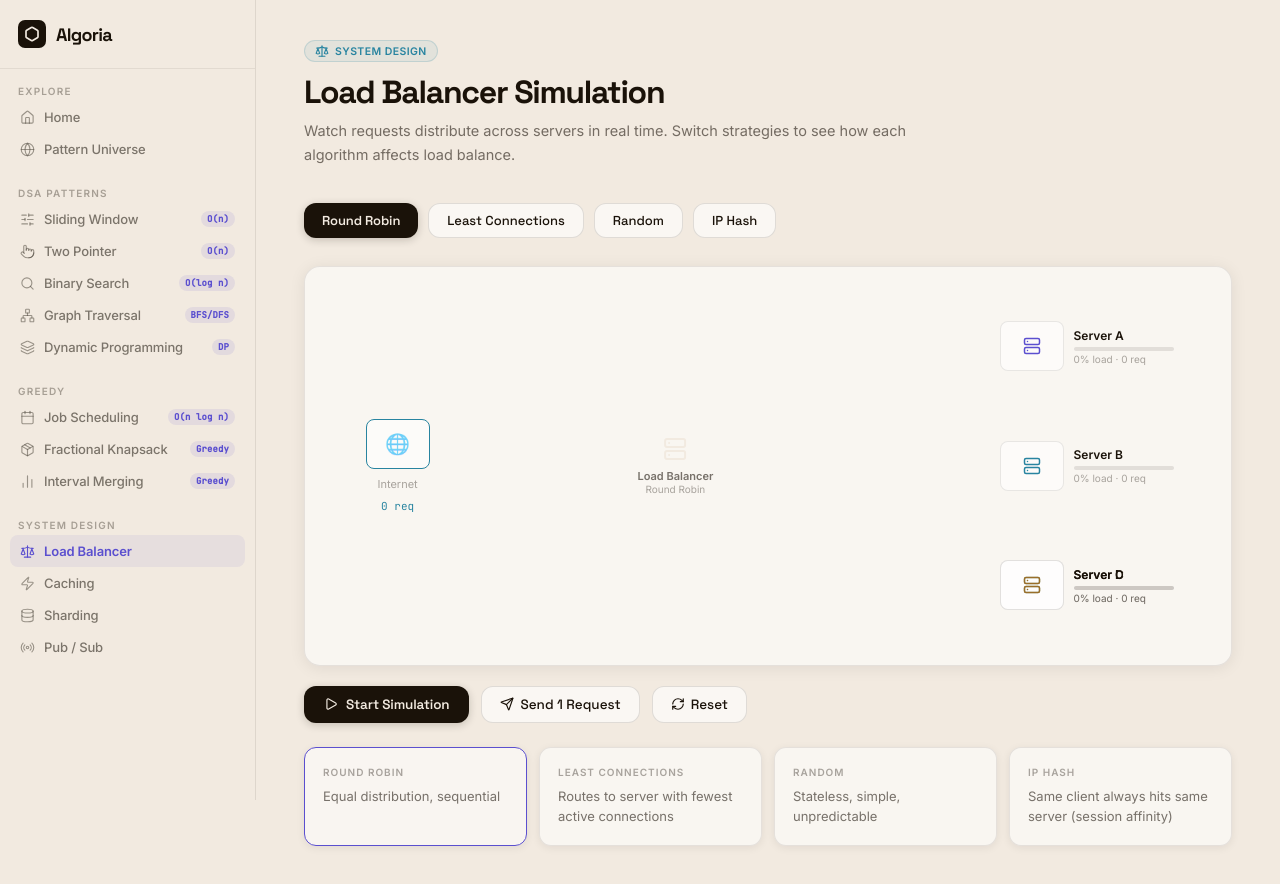
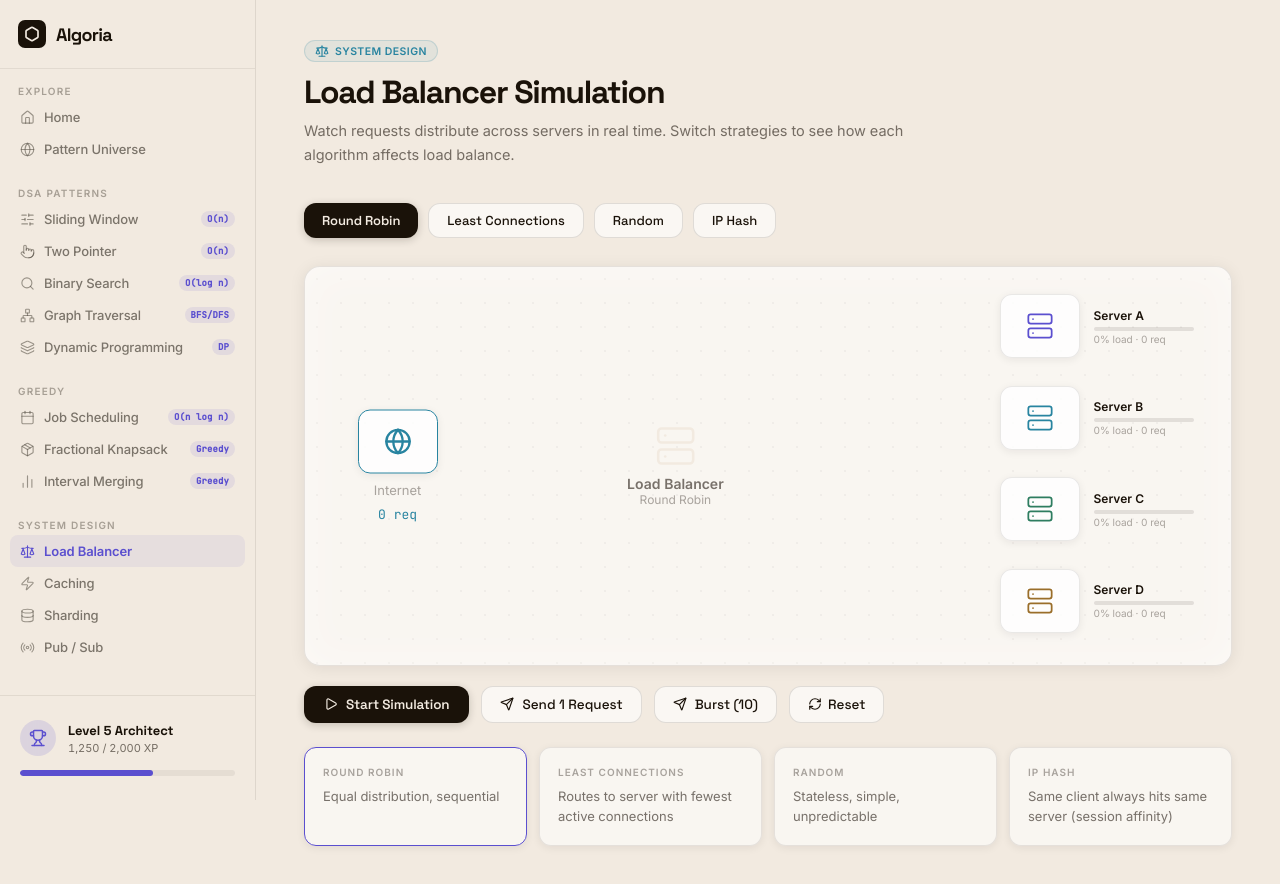
Before and after one commit to thealonemusk/Algoria, a Next.js app: page /system-design/load-balancer in a window 1280 px wide. Shown: the top 884 px of the page. Built offline with nearby package versions, Linux system fonts and the light colour scheme.

Commit message:
[fix] sys design canvas

```diff
--- a/src/app/system-design/load-balancer/page.tsx
+++ b/src/app/system-design/load-balancer/page.tsx
@@ -2,7 +2,7 @@
 
 import { useState, useEffect, useRef } from 'react';
 import { motion, AnimatePresence } from 'framer-motion';
-import { Scale, Server, Play, Pause, Send, RefreshCw } from 'lucide-react';
+import { Server, Play, Pause, Send, Scale, RefreshCw, Globe } from 'lucide-react';
 
 interface Server { id: number; name: string; load: number; requests: number; color: string; }
 interface Packet { id: number; x: number; targetX: number; y: number; serverId: number; stage: 'transit' | 'done'; }
@@ -46,8 +46,7 @@ export default function LoadBalancerPage() {
     };
 
     const sendRequest = () => {
-        setServers((prev) => {
-            const targetIdx = getTargetServer(strategy, prev);
+        const targetIdx = getTargetServer(strategy, servers);
         const newPacket: Packet = {
             id: packetIdRef.current++,
             x: 0,
@@ -56,6 +55,7 @@ export default function LoadBalancerPage() {
             serverId: targetIdx,
             stage: 'transit',
         };
+
         setPackets((p) => [...p, newPacket]);
         setTotalRequests((t) => t + 1);
 
@@ -72,9 +72,6 @@ export default function LoadBalancerPage() {
                 ));
             }, 1500);
         }, 800);
-
-            return prev;
-        });
     };
 
     useEffect(() => {
@@ -85,6 +82,18 @@ export default function LoadBalancerPage() {
         }
         return () => { if (intervalRef.current) clearInterval(intervalRef.current); };
     }, [running, strategy]);
+
+    const sendBurst = () => {
+        let count = 0;
+        const burstInterval = setInterval(() => {
+            if (count >= 10) {
+                clearInterval(burstInterval);
+                return;
+            }
+            sendRequest();
+            count++;
+        }, 80);
+    };
 
     const reset = () => {
         setRunning(false);
@@ -121,7 +130,7 @@ export default function LoadBalancerPage() {
                 {/* Packets flying */}
                 <AnimatePresence>
                     {packets.map((pk) => {
-                        const targetY = pk.serverId === 0 ? '20%' : pk.serverId === 1 ? '50%' : '80%';
+                        const targetY = `${15 + pk.serverId * 23}%`;
                         return (
                             <motion.div
                                 key={pk.id}
@@ -138,32 +147,32 @@ export default function LoadBalancerPage() {
 
                 {/* Source */}
                 <div style={{ position: 'absolute', left: '10%', top: '50%', transform: 'translate(-50%, -50%)', display: 'flex', flexDirection: 'column', alignItems: 'center', gap: 8, zIndex: 20 }}>
-                    <div className="sim-server-box" style={{ borderColor: 'var(--accent)', boxShadow: running ? '0 0 20px var(--accent-glow)' : 'none' }}>
-                        🌐
+                    <div className="sim-server-box" style={{ borderColor: 'var(--accent)', boxShadow: running ? 'border-box 0 0 0 1px var(--accent), 0 4px 12px rgba(40,132,160,0.2)' : 'var(--shadow-sm)' }}>
+                        <Globe size={28} color="var(--accent)" />
                     </div>
-                    <div style={{ fontSize: 11, color: 'var(--text-muted)' }}>Internet</div>
-                    <div style={{ fontSize: 11, fontFamily: 'JetBrains Mono', color: 'var(--accent)' }}>{totalRequests} req</div>
+                    <div style={{ fontSize: 13, color: 'var(--text-muted)' }}>Internet</div>
+                    <div style={{ fontSize: 13, fontFamily: 'JetBrains Mono', color: 'var(--accent)' }}>{totalRequests} req</div>
                 </div>
 
                 {/* LB icon */}
                 <div style={{ position: 'absolute', left: '40%', top: '50%', transform: 'translate(-50%, -50%)', display: 'flex', flexDirection: 'column', alignItems: 'center', zIndex: 20 }}>
-                    <Server size={24} color="#F2EAE0" />
-                    <div style={{ fontSize: 11, color: 'var(--text-secondary)', fontWeight: 600, marginTop: 8 }}>Load Balancer</div>
-                    <div style={{ fontSize: 10, color: 'var(--text-muted)' }}>{strategy}</div>
+                    <Server size={42} strokeWidth={1.5} color="#F2EAE0" />
+                    <div style={{ fontSize: 14, color: 'var(--text-secondary)', fontWeight: 600, marginTop: 8 }}>Load Balancer</div>
+                    <div style={{ fontSize: 12, color: 'var(--text-muted)' }}>{strategy}</div>
                 </div>
 
                 {/* Servers */}
                 {servers.map((srv, idx) => {
-                    const topPos = idx === 0 ? '20%' : idx === 1 ? '50%' : '80%';
+                    const topPos = `${15 + idx * 23}%`;
                     return (
                         <div key={srv.id} style={{ position: 'absolute', left: '75%', top: topPos, transform: 'translate(0, -50%)', zIndex: 20 }}>
                             <div className="sim-server-node">
-                                <div style={{ display: 'flex', alignItems: 'center', gap: 10 }}>
+                                <div style={{ display: 'flex', alignItems: 'center', gap: 14 }}>
                                     <motion.div
                                         className={`sim-server-box ${srv.load > 60 ? 'active' : ''}`}
                                         animate={{ borderColor: srv.load > 80 ? '#9B3535' : srv.load > 40 ? srv.color : 'var(--border)' }}
                                     >
-                                        <Server size={18} color={srv.color} />
+                                        <Server size={28} strokeWidth={1.5} color={srv.color} />
                                     </motion.div>
                                     <div>
                                         <div style={{ fontSize: 12, fontWeight: 600 }}>{srv.name}</div>
@@ -195,7 +204,8 @@ export default function LoadBalancerPage() {
                 >
                     {running ? <><Pause size={14} /> Pause</> : <><Play size={14} /> Start Simulation</>}
                 </motion.button>
-                <button className="btn-secondary" onClick={sendRequest} style={{ display: 'flex', alignItems: 'center', gap: 6 }}><Send size={14} /> Send 1 Request</button>
+                <button className="btn-secondary" onClick={sendRequest} style={{ display: 'flex', alignItems: 'center', gap: 8 }}><Send size={14} /> Send 1 Request</button>
+                <button className="btn-secondary" onClick={sendBurst} style={{ display: 'flex', alignItems: 'center', gap: 8 }}><Send size={14} /> Burst (10)</button>
                 <button className="btn-secondary" onClick={reset} style={{ display: 'flex', alignItems: 'center', gap: 6 }}><RefreshCw size={14} /> Reset</button>
             </div>
 
--- /dev/null
+++ b/src/app/template.tsx
@@ -0,0 +1,16 @@
+'use client';
+
+import { motion } from 'framer-motion';
+
+export default function Template({ children }: { children: React.ReactNode }) {
+    return (
+        <motion.div
+            initial={{ opacity: 0, y: 12, filter: 'blur(4px)' }}
+            animate={{ opacity: 1, y: 0, filter: 'blur(0px)' }}
+            transition={{ duration: 0.5, ease: [0.16, 1, 0.3, 1] }}
+            style={{ width: '100%', height: '100%' }}
+        >
+            {children}
+        </motion.div>
+    );
+}
--- a/src/components/layout/Sidebar.tsx
+++ b/src/components/layout/Sidebar.tsx
@@ -2,6 +2,7 @@
 
 import Link from 'next/link';
 import { usePathname } from 'next/navigation';
+import { motion } from 'framer-motion';
 import {
     Home,
     Globe,
@@ -18,6 +19,7 @@ import {
     Database,
     Radio,
     Hexagon,
+    Trophy,
 } from 'lucide-react';
 
 const sections = [
@@ -85,6 +87,28 @@ export function Sidebar() {
                     ))}
                 </div>
             ))}
+
+            {/* Gamification Profile */}
+            <div style={{ marginTop: 'auto', padding: '24px 20px', borderTop: '1px solid rgba(26, 18, 9, 0.08)' }}>
+                <div style={{ display: 'flex', alignItems: 'center', gap: 12, marginBottom: 14 }}>
+                    <div style={{ width: 36, height: 36, borderRadius: '50%', background: 'var(--primary-glow)', display: 'flex', alignItems: 'center', justifyContent: 'center', color: 'var(--primary)' }}>
+                        <Trophy size={18} />
+                    </div>
+                    <div>
+                        <div style={{ fontSize: 13, fontWeight: 700, color: 'var(--text-primary)', fontFamily: 'Space Grotesk' }}>Level 5 Architect</div>
+                        <div style={{ fontSize: 11, color: 'var(--text-secondary)', marginTop: 2 }}>1,250 / 2,000 XP</div>
+                    </div>
+                </div>
+
+                <div style={{ width: '100%', height: 6, background: 'rgba(26, 18, 9, 0.06)', borderRadius: 4, overflow: 'hidden' }}>
+                    <motion.div
+                        initial={{ width: 0 }}
+                        animate={{ width: '62%' }}
+                        transition={{ duration: 1.5, ease: 'easeOut', delay: 0.5 }}
+                        style={{ height: '100%', background: 'var(--primary)', borderRadius: 4 }}
+                    />
+                </div>
+            </div>
         </nav>
     );
 }
--- a/src/styles/globals.css
+++ b/src/styles/globals.css
@@ -78,6 +78,7 @@ html { height: 100%; scroll-behavior: smooth; }
 
 body {
   font-family: 'Inter', -apple-system, BlinkMacSystemFont, sans-serif;
+  font-variant-numeric: tabular-nums;
   background-color: var(--bg-base);
   color: var(--text-primary);
   min-height: 100vh;
@@ -658,39 +659,41 @@ button { cursor: pointer; border: none; background: none; font-family: inherit;
    SYSTEM DESIGN
    ============================================ */
 .sim-container {
-  background: var(--bg-card);
+  background-color: var(--bg-card);
+  background-image: radial-gradient(rgba(26, 18, 9, 0.04) 1.5px, transparent 1.5px);
+  background-size: 24px 24px;
   border: 1.5px solid var(--border);
   border-radius: var(--radius-lg);
   padding: 24px;
-  min-height: 320px;
+  min-height: 520px;
   position: relative;
   overflow: hidden;
-  box-shadow: var(--shadow-card);
+  box-shadow: inset 0 0 40px rgba(255,255,255,0.4), var(--shadow-card);
 }
 
 .sim-server-box {
-  width: 64px; height: 50px;
-  border-radius: var(--radius-sm);
+  width: 80px; height: 64px;
+  border-radius: var(--radius-md);
   display: flex; align-items: center; justify-content: center;
   border: 1.5px solid var(--border);
-  background: rgba(255, 255, 255, 0.6);
-  transition: all 300ms var(--ease-spring);
-  color: var(--text-secondary);
-  font-size: 20px;
+  background: rgba(255, 255, 255, 0.8);
+  box-shadow: var(--shadow-sm);
+  transition: all 400ms var(--ease-spring);
+  color: var(--text-primary);
 }
 
 .sim-server-box.active {
   border-color: var(--primary);
-  background: rgba(91, 79, 207, 0.07);
+  background: rgba(91, 79, 207, 0.06);
   color: var(--primary);
-  box-shadow: 0 0 16px rgba(91, 79, 207, 0.12);
+  box-shadow: border-box 0 0 0 1px var(--primary), 0 4px 12px rgba(91, 79, 207, 0.15);
 }
 
 .sim-packet {
-  width: 10px; height: 10px;
+  width: 14px; height: 14px;
   border-radius: 50%;
   background: var(--primary);
-  box-shadow: 0 0 6px rgba(91, 79, 207, 0.3);
+  box-shadow: 0 4px 8px rgba(26,18,9,0.15);
   position: absolute;
 }
 
```
Also changed, not shown: src/app/system-design/caching/page.tsx (+6 -6 lines), src/app/system-design/pub-sub/page.tsx (+18 -18 lines), src/app/system-design/sharding/page.tsx (+9 -9 lines). Lines whose indentation alone changed are shown as unchanged.
